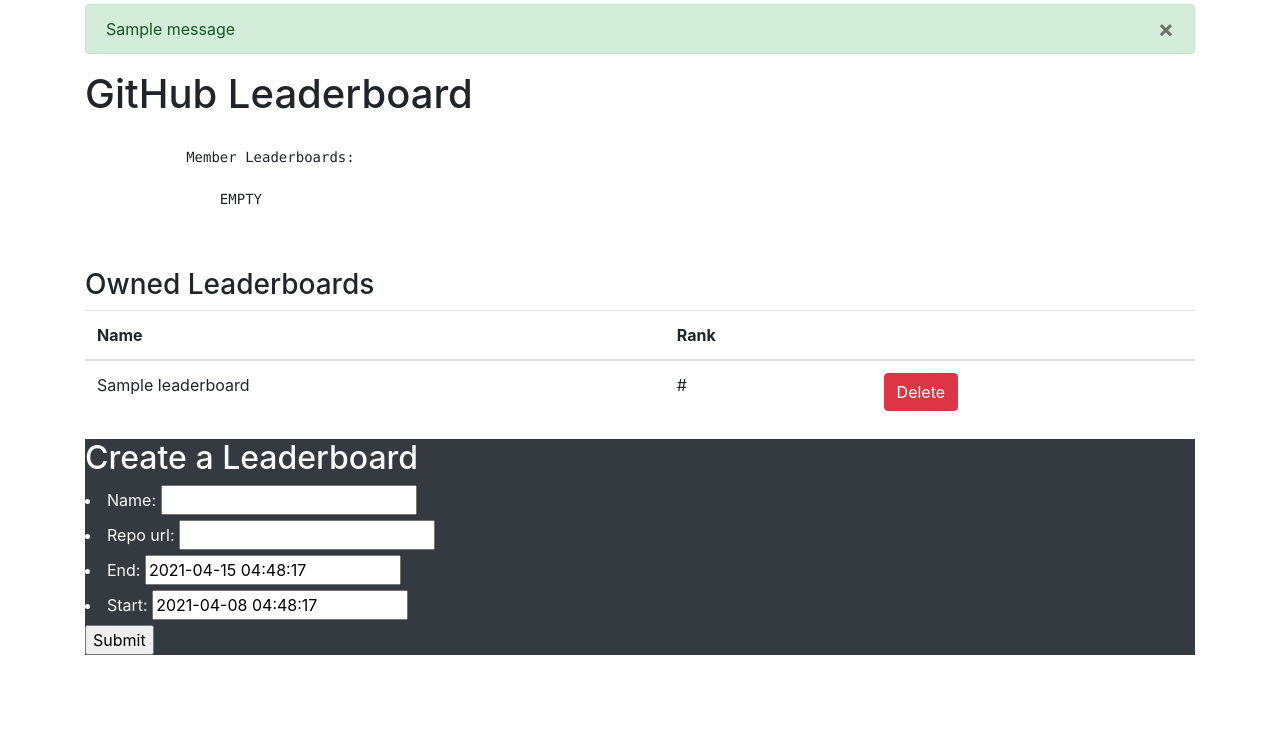
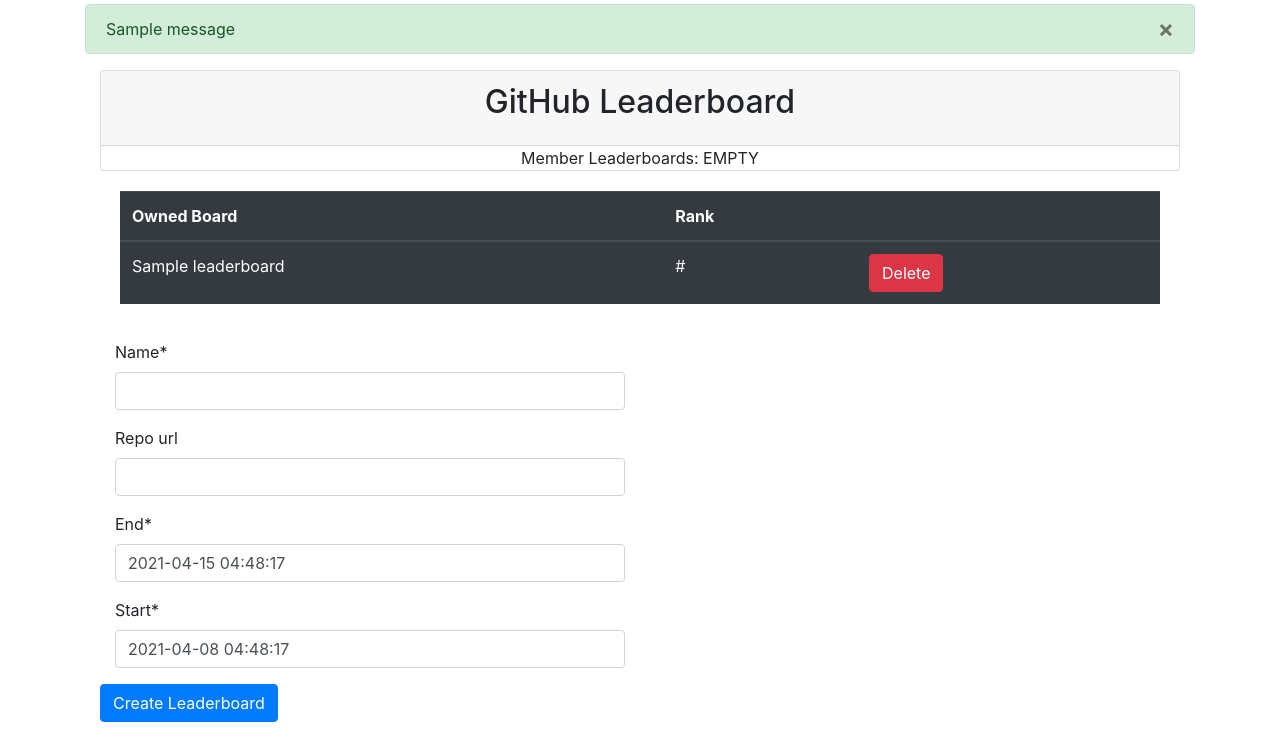
Before and after one commit to jacksonet00/github-leaderboard, a Django app: template github_leaderboard/templates/pages/dashboard.html in a window 1280 px wide. Shown: the part 56-800 px from the top of the page. Run offline with Django 3.2, Linux system fonts and the light colour scheme; the template is opened without the code that fills it: values that come from a table or form of the project are taken from there, others are empty; tables that the repository leaves empty hold one stand-in row (values such as "Sample post"); one stand-in notice (Sample message) is shown; some libraries are stand-ins or nearby versions.

Commit message:
cleaned up the forms for dashboard

```diff
--- a/github_leaderboard/app/forms.py
+++ b/github_leaderboard/app/forms.py
@@ -1,4 +1,6 @@
 from django import forms
+from crispy_forms.helper import FormHelper
+from crispy_forms.layout import Submit, Layout, Column
 
 from github_leaderboard.app.models import Leaderboard
 
@@ -7,3 +9,15 @@
     class Meta:
         model = Leaderboard
         fields = ("name", "repo_url", "end", "start")
+
+    def __init__(self, *args, **kwargs):
+        super().__init__(*args, **kwargs)
+        self.helper = FormHelper()
+        self.helper.layout = Layout(
+            Column("name", css_class="form-group col-md-6 mb-0"),
+            Column("repo_url", css_class="form-group col-md-6 mb-0"),
+            Column("end", css_class="form-group col-md-6 mb-0"),
+            Column("start", css_class="form-group col-md-6 mb-0"),
+        )
+        self.helper.form_method = "post"
+        self.helper.add_input(Submit("submit", "Create Leaderboard"))
--- a/github_leaderboard/templates/pages/dashboard.html
+++ b/github_leaderboard/templates/pages/dashboard.html
@@ -1,62 +1,45 @@
 {% extends "base.html" %}
 
+{% load crispy_forms_tags %}
+
 {% block content %}
-        <h1>
-            GitHub Leaderboard
-        </h1>
-        {# Message at the top #}
-        <h2>
-            {{ message }}
-        </h2>
-        <pre>
-            {# Move content out of this pretag when its real format is implemented #}
+    <div class="container">
+        <div class="card text-center">
+            <div class="card-header"><h2 class="card-title text-center"> GitHub Leaderboard </h2></div>
+            <p class="card-text col">
                 Member Leaderboards:
                 {% if member_leaderboars %}
                     {{ member_leaderboards }}
                 {% else %}
                     EMPTY
                 {% endif %}
-        </pre>
+            </p>
+        </div>
 
         {# Table of Owned Leaderboards and delete buttons #}
         <div>
-            <h3>Owned Leaderboards</h3>
-
-                <table class="table">
+            <div class="card-body">
+                <table class="table table-dark">
                     <thead>
-                        <th scope="col">Name</th>
+                    <tr>
+                        <th scope="col">Owned Board</th>
                         <th scope="col">Rank</th>
                         <th scope="col"></th>
+                    </tr>
                     </thead>
                     <tbody>
                     {% for ldb in owned_leaderboards %}
                         <tr>
-                            <td>
-                                {{ ldb.name }}
-                            </td>
-                            <td>
-                                {# To do #}
-                                #
-                            </td>
-                            <td>
-                                <a class="btn btn-danger" href="/app/delete/{{ldb.id}}">
-                                    Delete
-                                </a>
-                            </td>
+                            <td> {{ ldb.name }} </td>
+                            <td> {# To do #} #</td>
+                            <td><a class="btn btn-danger" href="/app/delete/{{ ldb.id }}"> Delete </a></td>
                         </tr>
                     {% endfor %}
                     </tbody>
                 </table>
             </div>
-
-        {# Leaderboard Creation Form #}
-        <div class="text-light bg-dark">
-            <h2>Create a Leaderboard</h2>
-            <form action="/app/dashboard" method="POST">
-                {% csrf_token %}
-                {{ creation_form.as_ul }}
-                <input type="submit" value="Submit">
-            </form>
         </div>
 
+        {% crispy creation_form %}
+    </div>
 {% endblock content %}
```
Also changed, not shown: 1 other file. Lines whose indentation alone changed are shown as unchanged.
